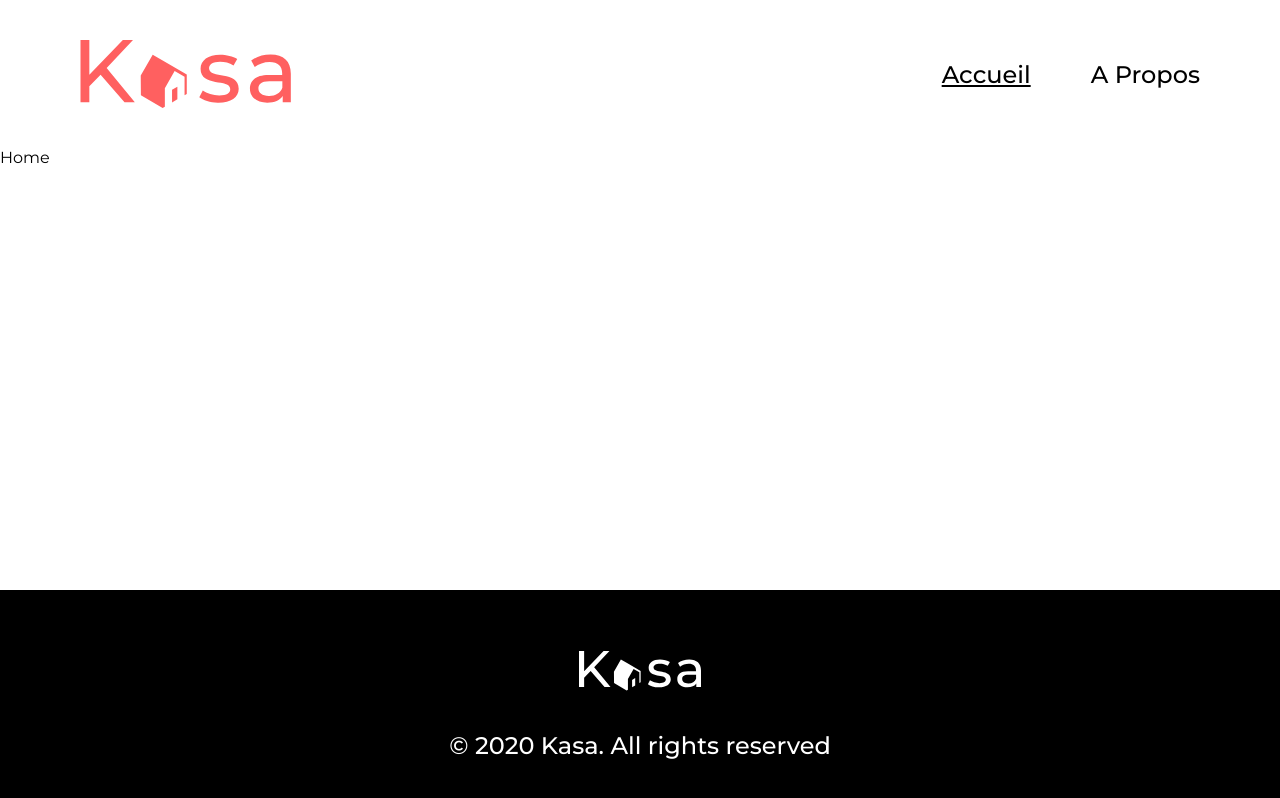
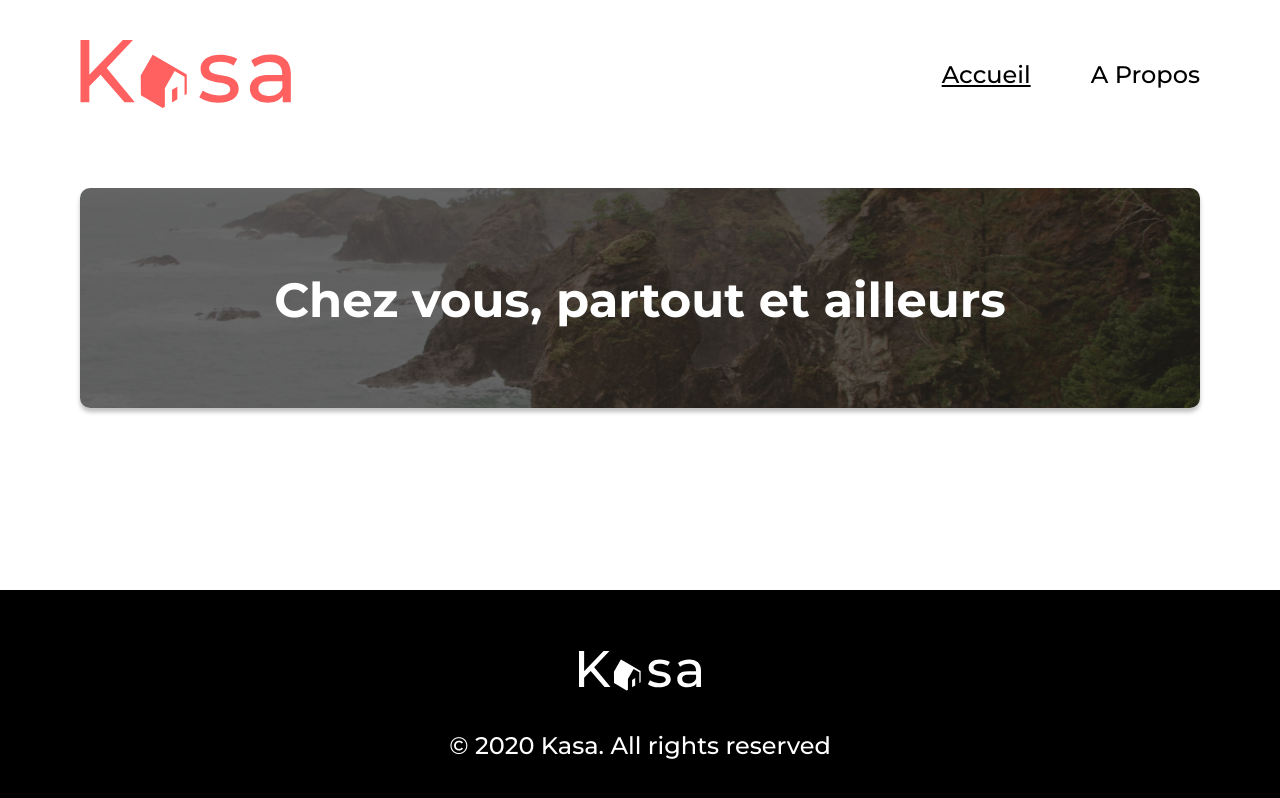
Before and after one commit to Linch022/Projet7-OC, a React (Vite) app in the folder my-react-app/: page / in a window 1280 px wide. Built offline with nearby package versions, Linux system fonts and the light colour scheme.

Commit message:
ajout de la banner

```diff
--- a/my-react-app/src/components/Banner.jsx
+++ b/my-react-app/src/components/Banner.jsx
@@ -1,8 +1,12 @@
-
-function Banner() {
+function Banner({ bannerImg, bannerTxt }) {
   return (
-    <div>Banner</div>
-  )
+    <figure className='banner'>
+      <img src={bannerImg} alt='' className='banner__img' />
+      {bannerTxt ? (
+        <figcaption className='banner__txt'>{bannerTxt}</figcaption>
+      ) : null}
+    </figure>
+  );
 }
 
-export default Banner
+export default Banner;
--- a/my-react-app/src/pages/Home.jsx
+++ b/my-react-app/src/pages/Home.jsx
@@ -1,5 +1,13 @@
+import Banner from '../components/Banner';
+import bannerImg from '../assets/banner.png';
+
 function Home() {
-  return <div>Home</div>;
+  const bannerTxt = 'Chez vous, partout et ailleurs';
+  return (
+    <div className='home'>
+      <Banner bannerImg={bannerImg} bannerTxt={bannerTxt} />
+    </div>
+  );
 }
 
 export default Home;
--- a/my-react-app/src/styles/base/_base.scss
+++ b/my-react-app/src/styles/base/_base.scss
@@ -12,6 +12,3 @@ a {
   flex-direction: column;
   min-height: 100vh;
 }
-main {
-  flex: 1;
-}
--- /dev/null
+++ b/my-react-app/src/styles/layout/_body.scss
@@ -0,0 +1,10 @@
+@use '../abstracts/mixins';
+@use '../abstracts/variables' as variables;
+
+main {
+  flex: 1;
+  margin: 0 20px;
+  @include mixins.device(laptop) {
+    margin: 40px 80px;
+  }
+}
--- /dev/null
+++ b/my-react-app/src/styles/pages/_home.scss
@@ -0,0 +1,35 @@
+@use '../abstracts/mixins';
+@use '../abstracts/variables' as variables;
+
+.banner {
+  position: relative;
+  &__img {
+    height: 110px;
+    width: 100%;
+    object-fit: cover;
+    border-radius: 10px;
+    box-shadow: 0px 4px 4px 0px #00000040;
+    filter: brightness(40%);
+    @include mixins.device(tablet) {
+      height: 220px;
+    }
+  }
+  &__txt {
+    position: absolute;
+    top: 50%;
+    left: 20px;
+    transform: translateY(-50%);
+    max-width: 60%;
+    color: white;
+    font-size: 24px;
+    font-weight: 700;
+    @include mixins.device(tablet) {
+      left: 50%;
+      transform: translate(-50%, -50%);
+      width: 100%;
+      max-width: 100%;
+      font-size: 48px;
+      text-align: center;
+    }
+  }
+}
```
Also changed, not shown: my-react-app/src/styles/app.scss (+7 -5 lines), my-react-app/src/assets/banner.png (added).
